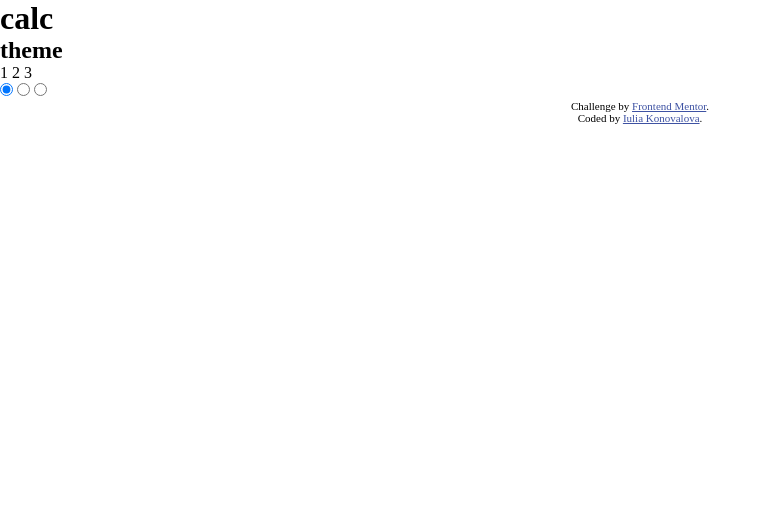
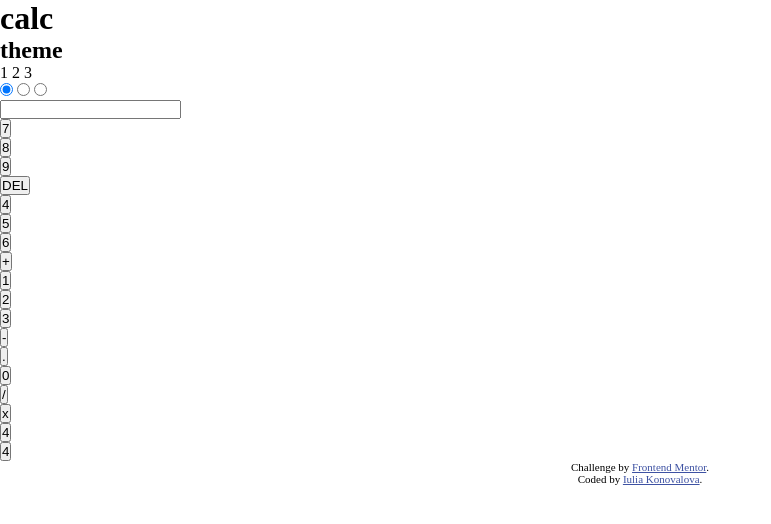
Before and after one commit to IuliiaKonovalova/frontend-mentor-calculator-app-main, a plain HTML site: page index.html in a window 1280 px wide. Shown: the whole page, without its empty margins (0-771 px from the left). Drawn offline with Linux system fonts and the light colour scheme.

Commit message:
Add markdown for the calculator

```diff
--- a/index.html
+++ b/index.html
@@ -49,9 +49,65 @@
 
       </div>
   </header>
-
-
-
+  <section class="final__calculation">
+    <input type="number">
+  </section>
+  <section class="keyboard__container">
+    <div class="btn__holder">
+      <button class="btn btn--white">7</button>
+    </div>
+    <div class="btn__holder">
+      <button class="btn btn--white">8</button>
+    </div>
+    <div class="btn__holder">
+      <button class="btn btn--white">9</button>
+    </div>
+    <div class="btn__holder">
+      <button class="btn btn--blue">DEL</button>
+    </div>
+    <div class="btn__holder">
+      <button class="btn btn--white">4</button>
+    </div>
+    <div class="btn__holder">
+      <button class="btn btn--white">5</button>
+    </div>
+    <div class="btn__holder">
+      <button class="btn btn--white">6</button>
+    </div>
+    <div class="btn__holder">
+      <button class="btn btn--white">+</button>
+    </div>
+    <div class="btn__holder">
+      <button class="btn btn--white">1</button>
+    </div>
+    <div class="btn__holder">
+      <button class="btn btn--white">2</button>
+    </div>
+    <div class="btn__holder">
+      <button class="btn btn--white">3</button>
+    </div>
+    <div class="btn__holder">
+      <button class="btn btn--white">-</button>
+    </div>
+    <div class="btn__holder">
+      <button class="btn btn--white">.</button>
+    </div>
+    <div class="btn__holder">
+      <button class="btn btn--white">0</button>
+    </div>
+    <div class="btn__holder">
+      <button class="btn btn--white">/</button>
+    </div>
+    <div class="btn__holder">
+      <button class="btn btn--white">x</button>
+    </div>
+    <div class="btn__holder">
+      <button class="btn btn--blue span--two">4</button>
+    </div>
+    <div class="btn__holder">
+      <button class="btn btn--red span--two">4</button>
+    </div>
+  </section>
   <!--Footer-->
   <footer class="footer">
 
```
